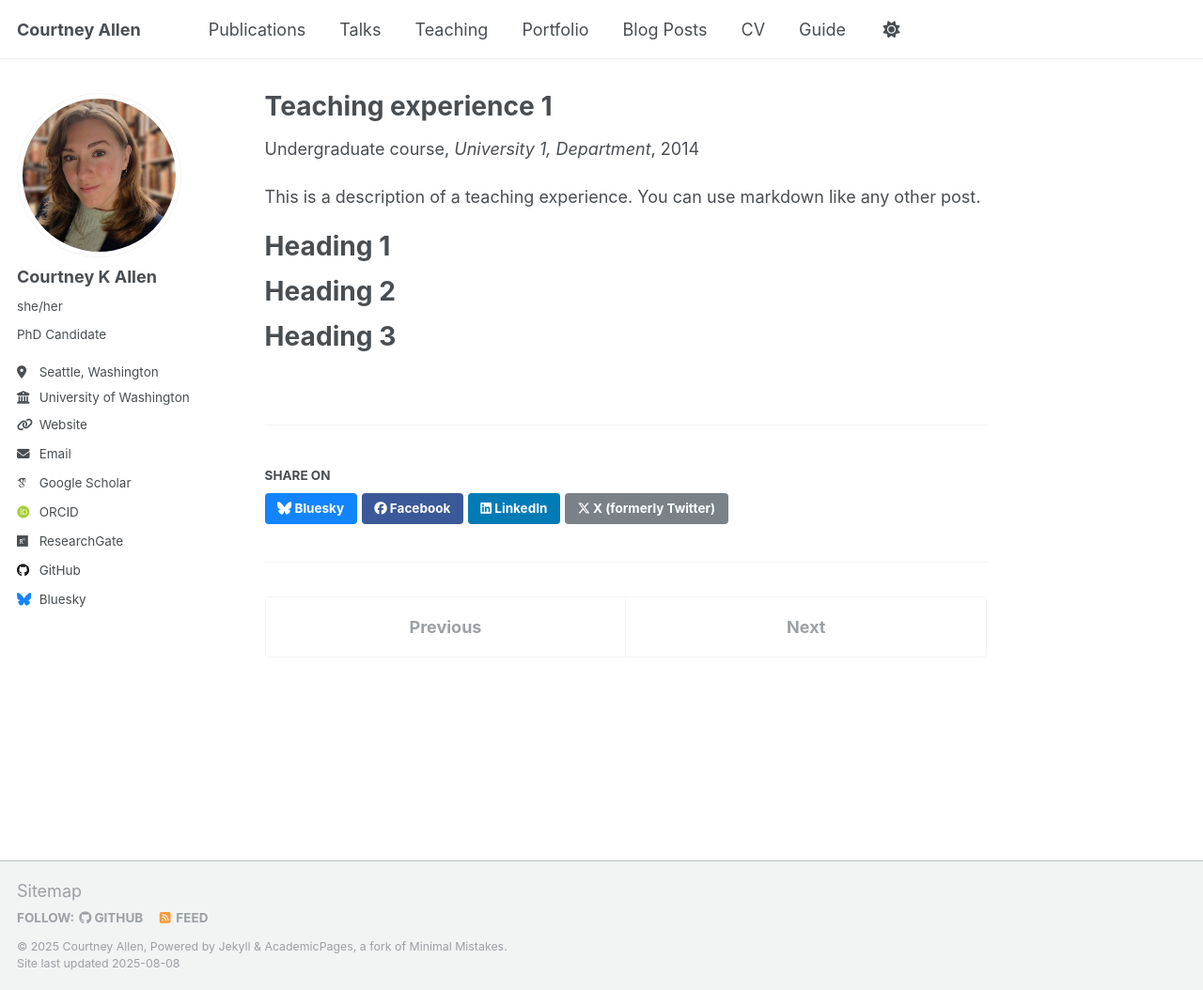
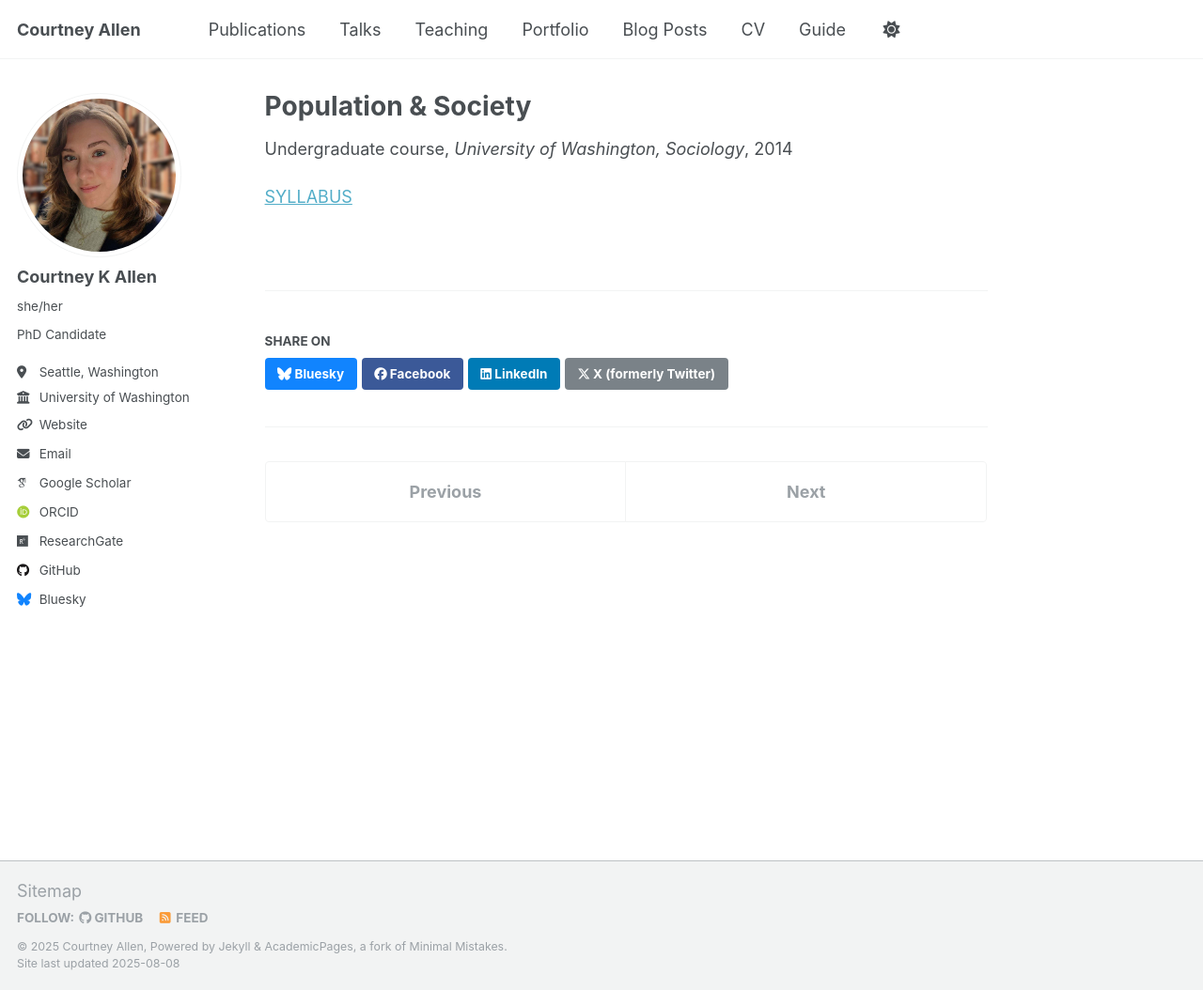
Before and after one commit to courtneykirsten/test-page, a Jekyll site: the page built from _teaching/2014-spring-teaching-1.md, in a window 1280 px wide and 1054 px high. Shown: the whole window at 94% size. Built offline with Jekyll 4.4.1, drawn with Linux system fonts in a browser that asks for light colours; some web fonts are replaced.

Commit message:
Update 2014-spring-teaching-1.md

```diff
--- a/_teaching/2014-spring-teaching-1.md
+++ b/_teaching/2014-spring-teaching-1.md
@@ -1,20 +1,11 @@
 ---
-title: "Teaching experience 1"
+title: "Population & Society"
 collection: teaching
 type: "Undergraduate course"
-permalink: /teaching/2014-spring-teaching-1
-venue: "University 1, Department"
+permalink: /teaching/2022-summer-popandsociety
+venue: "University of Washington, Sociology"
 date: 2014-01-01
-location: "City, Country"
+location: "Seattle, Washington"
 ---
 
-This is a description of a teaching experience. You can use markdown like any other post.
-
-Heading 1
-======
-
-Heading 2
-======
-
-Heading 3
-======
+[SYLLABUS](https://github.com/courtneykirsten/test-page/blob/master/files/SOC%20331%20Su%202022%20Syllabus.pdf)
```
